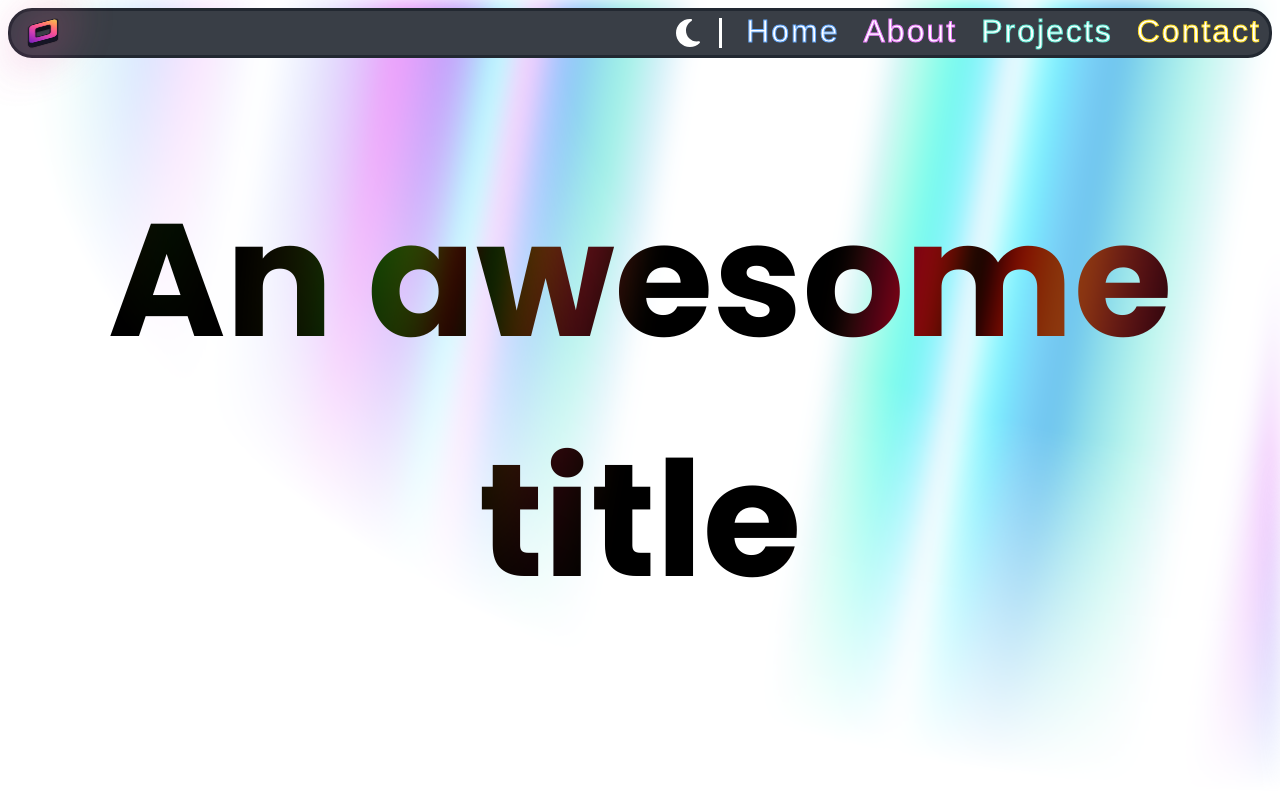
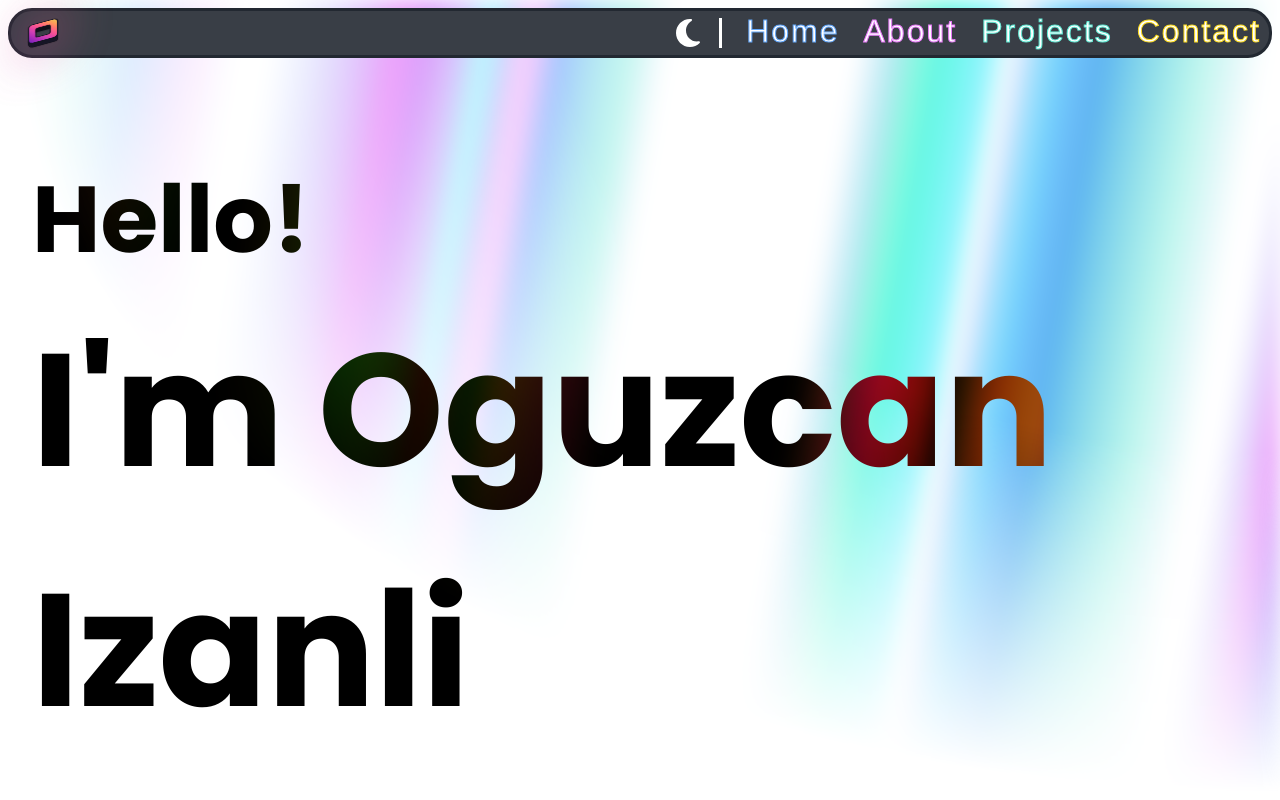
Before and after one commit to OguzcanIzanli/MyPortfolio, a React (Vite) app: page / in a window 1280 px wide. Shown: the top 800 px of the page. Built offline with nearby package versions, Linux system fonts and the light colour scheme; a web font is replaced by a local one.

Commit message:
Hero section added.

```diff
--- a/src/App.tsx
+++ b/src/App.tsx
@@ -1,23 +1,15 @@
 import "./scss/main.scss";
 import Navbar from "./components/Navbar";
+import Hero from "./layouts/Hero";
 import About from "./layouts/About";
 import Projects from "./layouts/Projects";
 import Contact from "./layouts/Contact";
-import { useTheme } from "./context/ThemeContext";
 
 function App() {
-  const { theme } = useTheme();
-
   return (
     <>
       <Navbar />
-      <header className={`${theme === "dark" ? "darkBg" : "lightBg"}`}>
-        <div className={`${theme}`}></div>
-
-        <div className="content">
-          <h1>An awesome title</h1>
-        </div>
-      </header>
+      <Hero />
       <About />
       <Projects />
       <Contact />
--- /dev/null
+++ b/src/layouts/Footer/Footer.tsx
@@ -0,0 +1,5 @@
+const Footer = () => {
+  return <div>Footer</div>;
+};
+
+export default Footer;
--- /dev/null
+++ b/src/layouts/Footer/index.ts
@@ -0,0 +1,3 @@
+import Footer from "./Footer";
+
+export default Footer;
--- /dev/null
+++ b/src/layouts/Hero/Hero.tsx
@@ -0,0 +1,30 @@
+import { useTheme } from "../../context/ThemeContext";
+
+const Hero = () => {
+  const { theme } = useTheme();
+
+  return (
+    <div className={`${theme === "light" ? "lightBg" : "darkBg"}`}>
+      <div
+        className={`${theme === "light" ? "lightAnimBg" : "darkAnimBg"}`}
+      ></div>
+
+      <div className="container">
+        <div className="hero-content">
+          <h3>Hello!</h3>
+          <h1>I'm Oguzcan Izanli</h1>
+          <h3>A Front-End Developer</h3>
+          <p>
+            I am a Front-End Developer who is passionate about building
+            user-friendly and attractive websites. I am always open to learning
+            new things and improving my skills. I work well in a team and enjoy
+            contributing to projects. I am currently looking for full-time job
+            opportunities where I can grow as a developer.
+          </p>
+        </div>
+      </div>
+    </div>
+  );
+};
+
+export default Hero;
--- /dev/null
+++ b/src/layouts/Hero/index.ts
@@ -0,0 +1,3 @@
+import Hero from "./Hero";
+
+export default Hero;
--- a/src/scss/base/_reset.scss
+++ b/src/scss/base/_reset.scss
@@ -12,3 +12,8 @@ ul li {
 ul li a {
   text-decoration: none;
 }
+
+.container {
+  width: 95%;
+  margin: 0 auto;
+}
--- a/src/scss/components/_background.scss
+++ b/src/scss/components/_background.scss
@@ -20,13 +20,13 @@ $themes: (
   ),
 );
 
-@mixin backgroundSecondry($theme-name) {
+@mixin backgroundPrimary($theme-name) {
   $theme: map-get($themes, $theme-name);
   background-color: map-get($theme, color);
   // position: relative;
 }
 
-@mixin backgroundPrimary($theme-name) {
+@mixin animatedBackground($theme-name) {
   $theme: map-get($themes, $theme-name);
   position: absolute;
   width: 100%;
@@ -66,18 +66,18 @@ $themes: (
   }
 }
 
-.dark {
+.darkAnimBg {
+  @include animatedBackground(dark);
+}
+
+.lightAnimBg {
+  @include animatedBackground(light);
+}
+
+.darkBg {
   @include backgroundPrimary(dark);
 }
 
-.light {
+.lightBg {
   @include backgroundPrimary(light);
 }
-
-.darkBg {
-  @include backgroundSecondry(dark);
-}
-
-.lightBg {
-  @include backgroundSecondry(light);
-}
--- /dev/null
+++ b/src/scss/layout/_hero.scss
@@ -0,0 +1,7 @@
+.hero-content {
+  font-size: 5rem;
+  height: auto;
+  mix-blend-mode: difference;
+  filter: invert(1);
+  padding-top: 150px;
+}
--- a/src/scss/main.scss
+++ b/src/scss/main.scss
@@ -1,20 +1,11 @@
 @use "./base/reset";
 @use "./base/colors" as *;
+
 @use "./components/background";
 @use "./components/logo";
 @use "./components/navbar";
+
+@use "./layout/hero";
 @use "./layout/about";
 @use "./layout/projects";
 @use "./layout/contact";
-
-.content {
-  font-size: 5rem;
-  height: 100vh;
-  display: flex;
-  place-content: center;
-  place-items: center;
-  flex-flow: column;
-  text-align: center;
-  mix-blend-mode: difference;
-  filter: invert(1);
-}
```
Also changed, not shown: src/scss/layout/_footer.scss (added).
